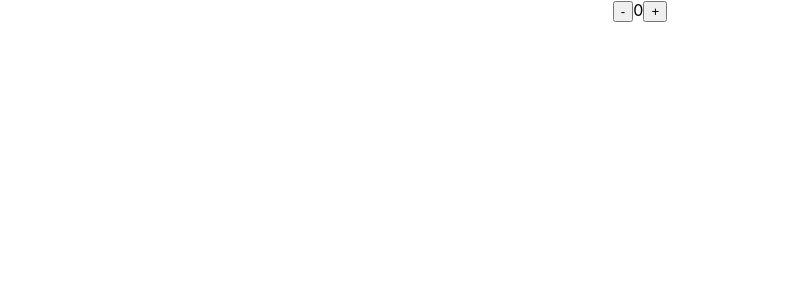
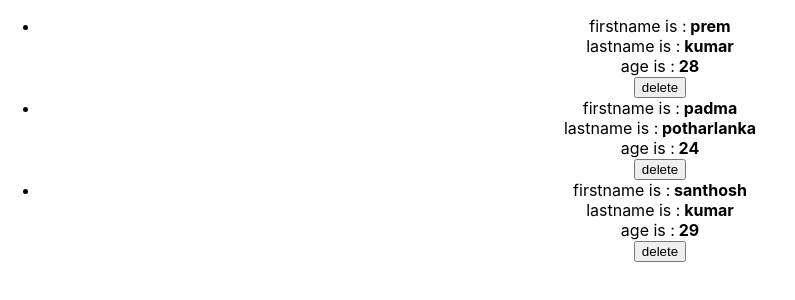
Before and after one commit to UI-developer-kumar/ReactJs-useState-Hook.1, a React (Create React App) app: page / in a window 1280 px wide. Shown: the top 300 px of the page, without its empty margins (0-795 px from the left). Built offline with nearby package versions, Linux system fonts and the light colour scheme.

Commit message:
first commit

```diff
--- /dev/null
+++ b/src/2-useState-hook-2.jsx
@@ -0,0 +1,89 @@
+import React, { useState } from "react";
+
+const Index = () => {
+
+    const tempArray = [
+        {
+            id : "sfsfdfw",
+            firstName : "prem",
+            lastName : "kumar",
+            age : 28
+        },
+        {
+            id :"fsfafs",
+            firstName : "padma",
+            lastName : "potharlanka",
+            age : 24
+        },
+        {
+            id: "fsfjioafj",
+            firstName : "santhosh",
+            lastName : "kumar",
+            age : 29
+        }
+    ]
+
+    // const intialObj = {
+    //     firstName : "prem",
+    //     lastName : "kumar",
+    //     age : 28
+    // }
+
+    const [data, setData] = useState(tempArray);
+
+    // function obj () {
+    //     return {
+    //     firstName : "prem",
+    //     lastName : "kumar",
+    //     age : 28
+    //     }
+    // }
+
+    // const clickHandle = () => {
+    //     setData({
+    //         ...data,
+    //         firstName : "padma"
+    //     })
+    // }
+
+    // const clickHandleLast = () => {
+    //     setData({
+    //         ...data,
+    //         lastName : "potharlanka"
+    //     })
+    // }
+
+    // const changeAge = () => {
+    //     setData ({
+    //         ...data,
+    //         age : 24
+    //     })
+    // }
+
+    const deleteItem = (commingId) => {
+        const filterData = data.filter((eachItem) => {
+            return eachItem.id !== commingId;
+        })
+        setData(filterData)
+        console.log(filterData);
+    }
+    return (
+        <main>
+            <ul>
+            {
+            data.map((eachItem, Index) => {
+                const {firstName, lastName, age, id} = eachItem;
+                return <li key={Index}>
+                    <div>firstname is :<strong> {firstName}</strong></div>
+                    <div>lastname is :<strong> {lastName}</strong></div>
+                    <div>age is :<strong> {age}</strong></div>
+                    <button onClick={() =>deleteItem(id)}>delete</button>
+                </li>
+            })
+        }
+        </ul>
+        </main>
+    )
+}
+
+export default Index;
--- a/src/App.js
+++ b/src/App.js
@@ -1,22 +1,27 @@
 import React, {useState} from "react";
+import Index from "./2-useState-hook-2";
+
+
 function App() {
 
-  const [count, setCount] = useState(0)
+  // const [count, setCount] = useState(0)
 
-  const decrementCount = () => {
-    setCount((prevCount) => prevCount - 1)
-    setCount((prevCount) => prevCount - 1)
-  }
+  // const decrementCount = () => {
+  //   setCount((prevCount) => prevCount - 1)
+  //   setCount((prevCount) => prevCount - 1)
+  // }
 
-  const incrementCount = () => {
-    setCount((prevCount) => prevCount + 1)
-    setCount((prevCount) => prevCount + 1)
-  }
+  // const incrementCount = () => {
+  //   setCount((prevCount) => prevCount + 1)
+  //   setCount((prevCount) => prevCount + 1)
+  // }
   return (
     <div className="container">
-      <button onClick={decrementCount}>-</button>
+      {/* <button onClick={decrementCount}>-</button>
       <span>{count}</span>
-      <button onClick={incrementCount}>+</button>
+      <button onClick={incrementCount}>+</button> */}
+
+      <Index />
     </div>
   );
 }
```
